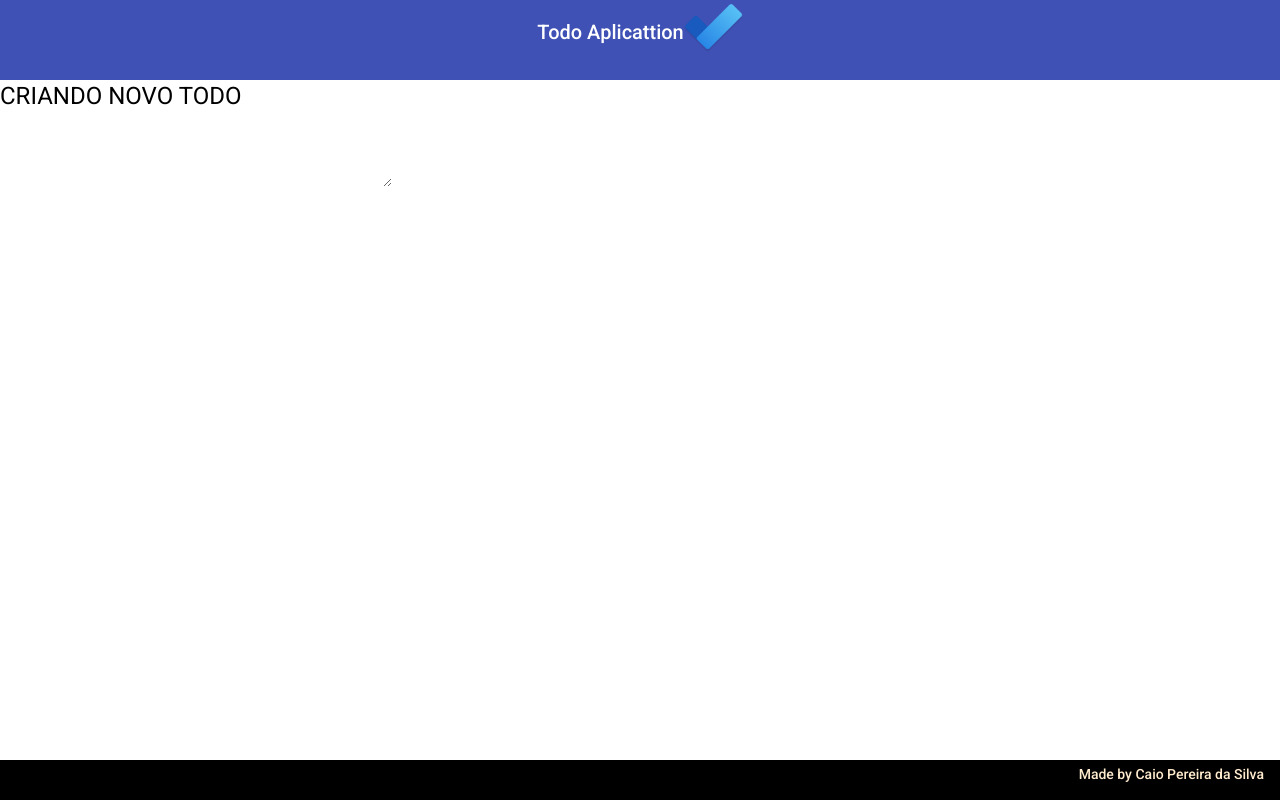
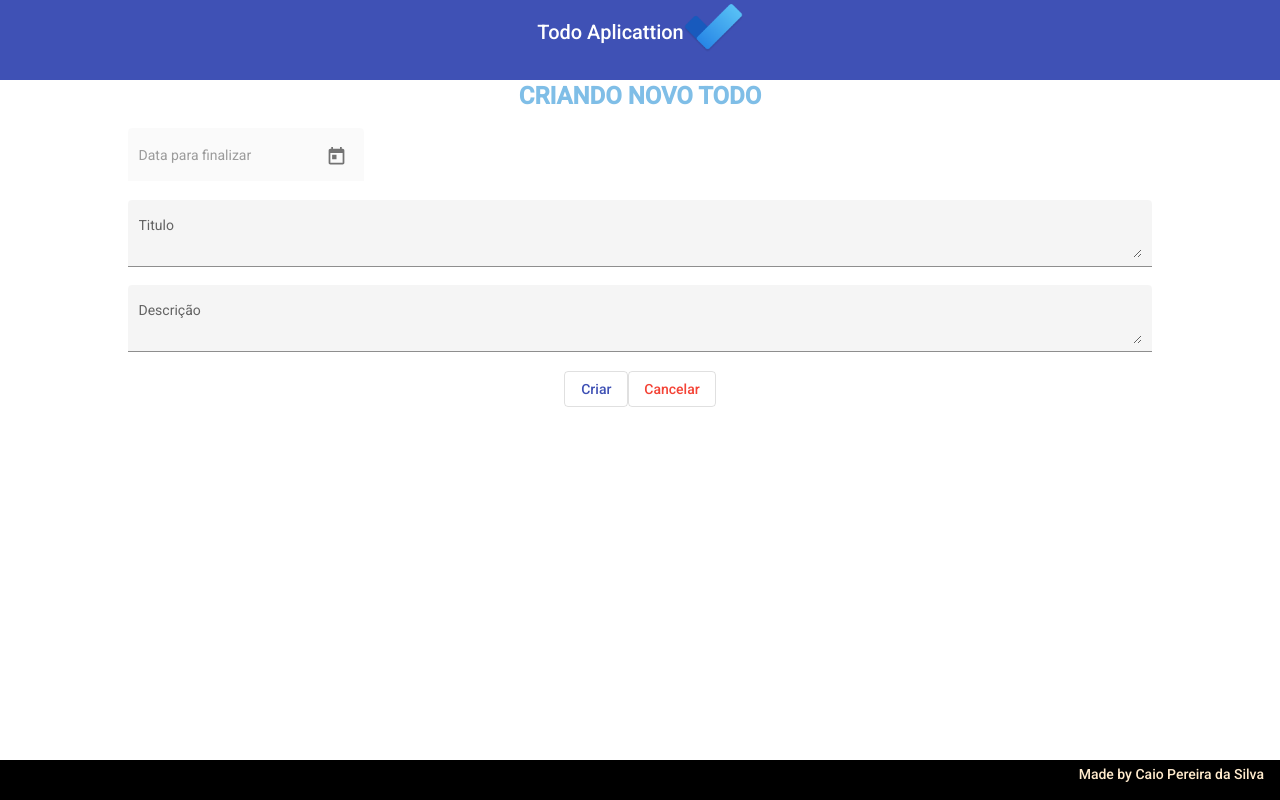
Before and after one commit to Caiopsilvsa/todoProject-FrontEnd, an Angular app: page /create in a window 1280 px wide. Built offline with nearby package versions, Linux system fonts and the light colour scheme.

Commit message:
Create Component created, read-all component adjusted
Create Component created, read-all component adjusted

```diff
--- a/src/app/app.module.ts
+++ b/src/app/app.module.ts
@@ -15,7 +15,10 @@ import {MatInputModule} from '@angular/material/input';
 import { CreateComponent } from './component/create/create.component';
 import { FormsModule } from '@angular/forms';
 import {MatDatepickerModule} from '@angular/material/datepicker';
-import { NativeDateModule } from '@angular/material/core';
+import { MatNativeDateModule } from '@angular/material/core';
+import {MatFormFieldModule} from '@angular/material/form-field';
+
+
 
 @NgModule({
   declarations: [
@@ -37,7 +40,9 @@ import { NativeDateModule } from '@angular/material/core';
     MatInputModule,
     FormsModule,
     MatDatepickerModule,
-    NativeDateModule ,
+    MatNativeDateModule,
+    MatFormFieldModule,
+
   ],
   providers: [],
   bootstrap: [AppComponent]
--- a/src/app/component/create/create.component.css
+++ b/src/app/component/create/create.component.css
@@ -1,8 +1,39 @@
-.example-form-field {
-    width: 200px;
-  }
-body{
+@import "~@angular/material/prebuilt-themes/indigo-pink.css";
 
-color: black;
+
+form{
+
+   width: 80%;
+   text-align: center;
+   margin: auto;
 
 }
+
+h1{
+
+  font-weight: 600;
+  color: rgb(127, 190, 231);
+
+}
+
+
+.form{
+  width: 100%;
+}
+
+.calendar{
+text-align: start;
+
+}
+
+.input1{
+  width: 100%;
+  margin: auto;
+
+}
+
+.input2{
+
+  width: 100%;
+  margin: auto;
+}
--- a/src/app/component/create/create.component.html
+++ b/src/app/component/create/create.component.html
@@ -3,17 +3,33 @@
 
     <h1>CRIANDO NOVO TODO</h1>
 
+   <div class="calendar">
+    <mat-form-field appearance="fill">
+      <mat-label>Data para finalizar</mat-label>
+      <input matInput [matDatepicker]="dp3" disabled>
+      <mat-datepicker-toggle matSuffix [for]="dp3"></mat-datepicker-toggle>
+      <mat-datepicker #dp3 disabled="false"></mat-datepicker>
+    </mat-form-field>
+  </div>
 
-    <mat-form-field class="example-full-width" appearance="fill">
-        <mat-label>Favorite food</mat-label>
-        <input matInput placeholder="Ex. Pizza" >
-      </mat-form-field>
+    <div class="input1">
+    <mat-form-field class="form" appearance="fill">
+      <mat-label>Titulo</mat-label>
+      <textarea matInput placeholder="Ex. Estudar SpringBoot"></textarea>
+    </mat-form-field>
+  </div>
 
-      <mat-form-field class="example-full-width" appearance="fill">
-        <mat-label>Leave a comment</mat-label>
-        <textarea matInput placeholder="Ex. It makes me feel..."></textarea>
-      </mat-form-field>
+  <div class="input2">
+    <mat-form-field class="form" appearance="fill">
+      <mat-label>Descrição</mat-label>
+      <textarea matInput placeholder="Ex. Estudar SpringBoot para prova"></textarea>
+    </mat-form-field>
+  </div>
 
+    <div class="buttons">
 
+      <button mat-stroked-button color="primary">Criar</button>
+      <button (click)="cancel()"mat-stroked-button color="warn">Cancelar</button>
+    </div>
 
 </form>
--- a/src/app/component/create/create.component.ts
+++ b/src/app/component/create/create.component.ts
@@ -1,4 +1,5 @@
 import { Component, OnInit } from '@angular/core';
+import { Router } from '@angular/router';
 
 @Component({
   selector: 'app-create',
@@ -7,9 +8,13 @@ import { Component, OnInit } from '@angular/core';
 })
 export class CreateComponent implements OnInit {
 
-  constructor() { }
+  constructor(private router:Router) { }
 
   ngOnInit(): void {
   }
 
+   cancel():void{
+     this.router.navigate([''])
+   }
+
 }
--- a/src/app/component/read-all/read-all.component.css
+++ b/src/app/component/read-all/read-all.component.css
@@ -1,4 +1,12 @@
 @import "~@angular/material/prebuilt-themes/indigo-pink.css";
+
+
+.new button{
+    width: 100%;
+    margin-top: .3rem;
+    text-align: center;
+}
+
 
 .container{
 
@@ -19,13 +27,6 @@
 }
 
 
-.newtodo{
-    width: 98%;
-    margin: auto;
-    text-align: center;
-    margin-top: .3rem;
-}
-
 mat-card{
 
     margin-top: .8rem;
--- a/src/app/component/read-all/read-all.component.html
+++ b/src/app/component/read-all/read-all.component.html
@@ -1,15 +1,10 @@
+
+
 <div class = "container">
 
-<mat-card-actions>
- <div class="newtodo">
-  <div class = "mat-elevation-z8">
-  <span style="margin-right: 1rem;">Novo Todo</span>
-  <button mat-mini-fab color="primary" aria-label="Example icon button with a menu icon">
-    <mat-icon>add</mat-icon>
-  </button>
-</div>
- </div>
-</mat-card-actions>
+  <div class="new">
+    <button routerLink = "create" mat-stroked-button color="primary">NOVO TODO</button>
+   </div>
 
   <div class="content">
      <mat-card class="mat-elevation-z8" *ngFor ="let item of list">
--- a/src/styles.css
+++ b/src/styles.css
@@ -1,4 +1,4 @@
-/* You can add global styles to this file, and also import other style files */
+@import "~@angular/material/prebuilt-themes/indigo-pink.css";
 
 html, body { height: 100%; }
 body { margin: 0; font-family: Roboto, "Helvetica Neue", sans-serif; }
```
